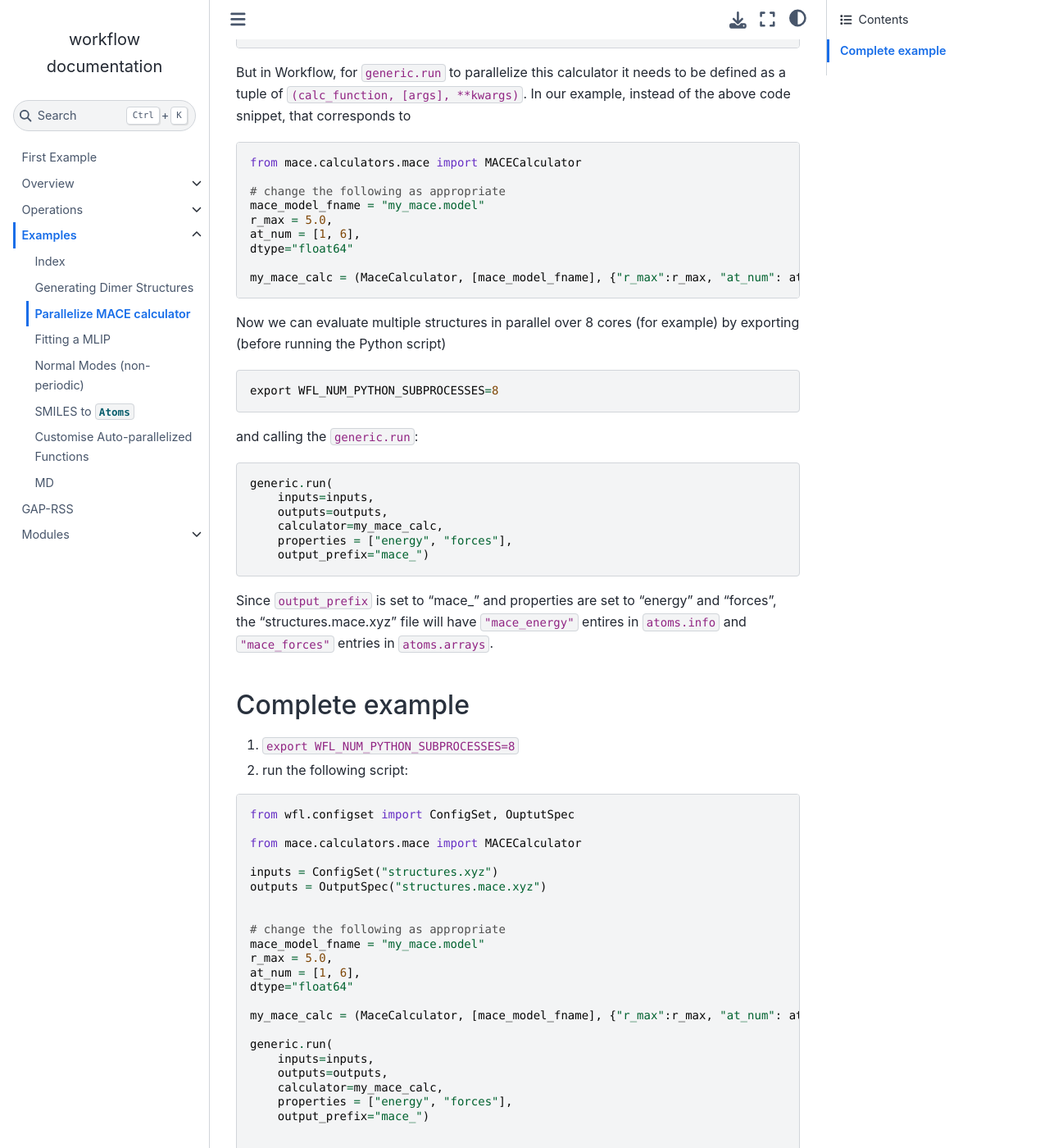
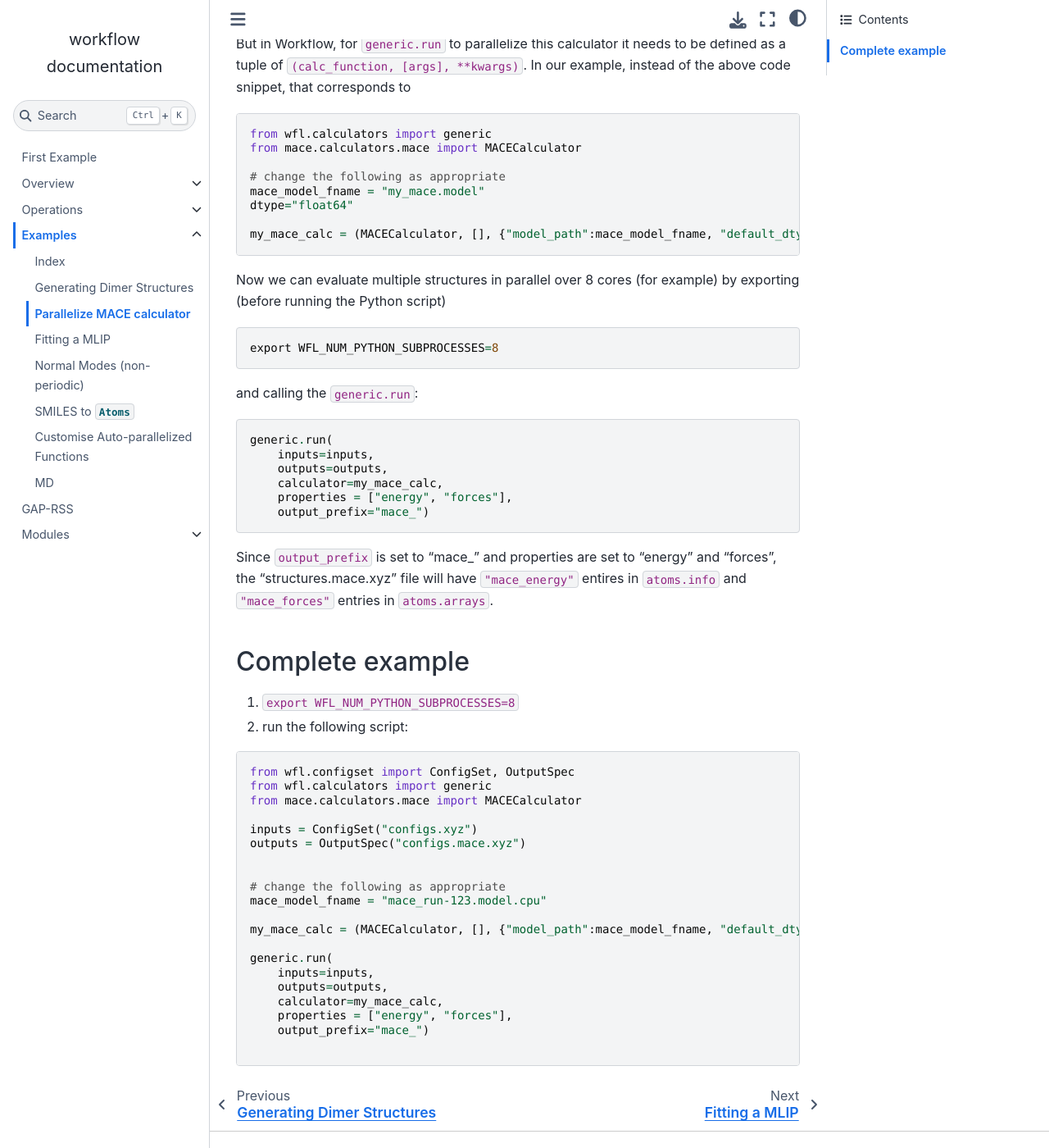
Before and after one commit to libAtoms/workflow, a Sphinx documentation site: the page built from docs/source/examples.mace.md, in a window 1280 px wide and 1400 px high, scrolled down 548 px. Shown: the whole window at 82% size. Built offline with Sphinx 7.4.7 and the Sphinx Book theme 1.1.4, drawn with Linux system fonts in a browser that asks for light colours; pages that are not in the unit, such as notebooks, are missing from menus; some of the changed text lies outside the part shown.

Commit message:
updated mace example

````diff
--- a/docs/source/examples.mace.md
+++ b/docs/source/examples.mace.md
@@ -5,9 +5,9 @@ MACE calculator can be parallelized with the `wfl.calculators.generic.run` routi
 First we define a `ConfigSet` for the inputs and `OutputSpec` to specify how the outputs are handled:
 
 ```
-from wfl.configset import ConfigSet, OuptutSpec
-inputs = ConfigSet("structures.xyz")
-outputs = OutputSpec("structures.mace.xyz")
+from wfl.configset import ConfigSet, OutputSpec
+inputs = ConfigSet("configs.xyz")
+outputs = OutputSpec("configs.mace.xyz")
 ```
 
 Normally, a MACE calculator would be setup like this:
@@ -17,26 +17,23 @@ from mace.calculators.mace import MACECalculator
 
 # change the following as appropriate
 mace_model_fname = "my_mace.model"
-r_max = 5.0,
-at_num = [1, 6],
 dtype="float64"
 
 #initialise the calculator
-my_mace_calc = MACECalculator(mace_model_fname, r_max=r_max, at_num=at_num, dtype=dtype, device="cpu")
+my_mace_calc = MACECalculator(model_path=mace_model_fname, dtype=dtype, device="cpu")
 ```
 
 But in Workflow, for `generic.run` to parallelize this calculator it needs to be defined as a tuple of `(calc_function, [args], **kwargs)`. In our example, instead of the above code snippet, that corresponds to
 
 ```
+from wfl.calculators import generic
 from mace.calculators.mace import MACECalculator
 
 # change the following as appropriate
 mace_model_fname = "my_mace.model"
-r_max = 5.0,
-at_num = [1, 6],
 dtype="float64"
 
-my_mace_calc = (MaceCalculator, [mace_model_fname], {"r_max":r_max, "at_num": at_num, "dtype":dtype, "device":"cpu})
+my_mace_calc = (MACECalculator, [], {"model_path":mace_model_fname, "default_dtype":"float64", "device":"cpu"})
 ```
 
 Now we can evaluate multiple structures in parallel over 8 cores (for example) by exporting (before running the Python script)
@@ -66,21 +63,18 @@ Since `output_prefix` is set to "mace_" and properties are set to "energy" and "
 2. run the following script:
 
 ```
-from wfl.configset import ConfigSet, OuptutSpec
-
+from wfl.configset import ConfigSet, OutputSpec
+from wfl.calculators import generic
 from mace.calculators.mace import MACECalculator
 
-inputs = ConfigSet("structures.xyz")
-outputs = OutputSpec("structures.mace.xyz")
+inputs = ConfigSet("configs.xyz")
+outputs = OutputSpec("configs.mace.xyz")
 
 
 # change the following as appropriate
-mace_model_fname = "my_mace.model"
-r_max = 5.0,
-at_num = [1, 6],
-dtype="float64"
+mace_model_fname = "mace_run-123.model.cpu"
 
-my_mace_calc = (MaceCalculator, [mace_model_fname], {"r_max":r_max, "at_num": at_num, "dtype":dtype, "device":"cpu})
+my_mace_calc = (MACECalculator, [], {"model_path":mace_model_fname, "default_dtype":"float64", "device":"cpu"})
 
 generic.run(
     inputs=inputs,
````
